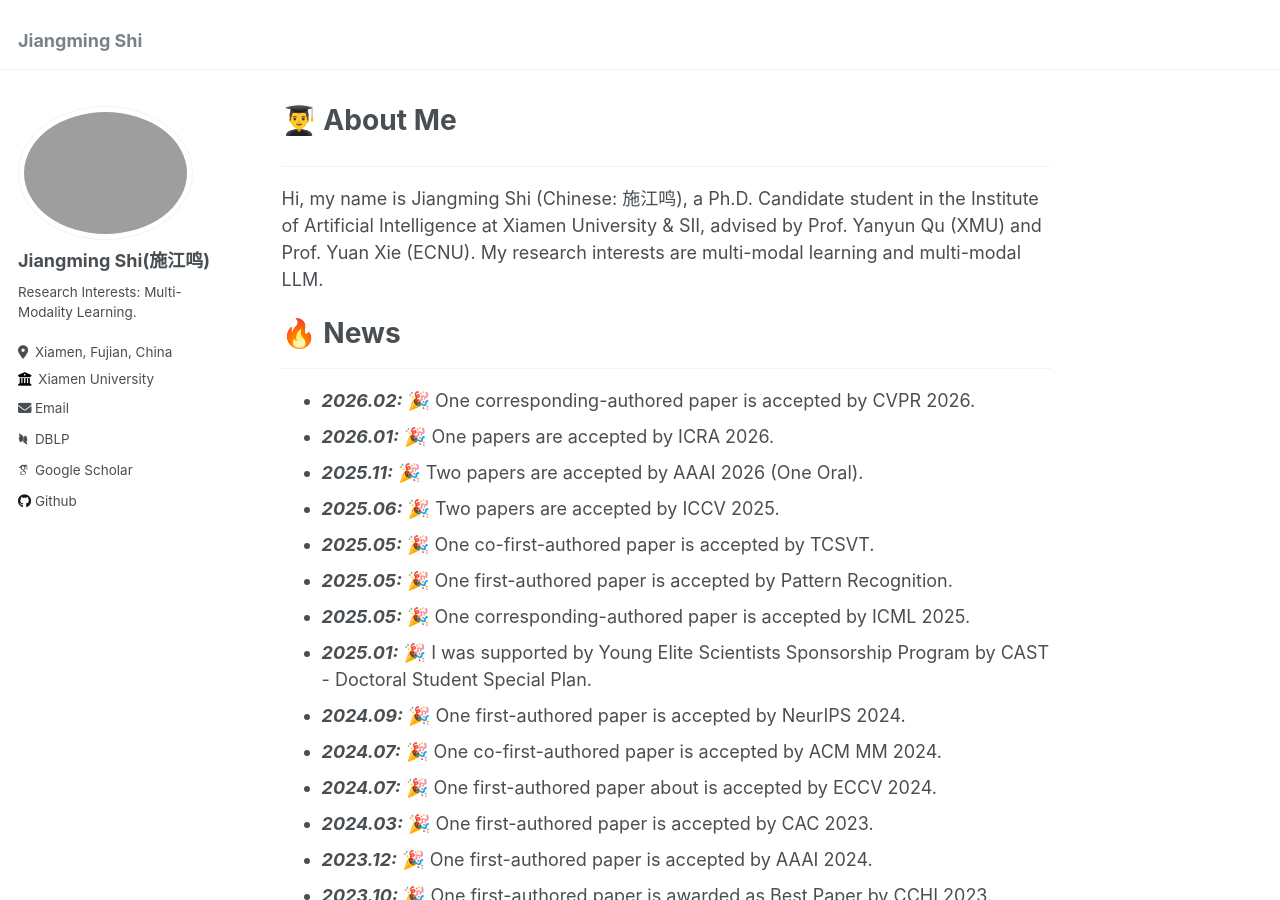
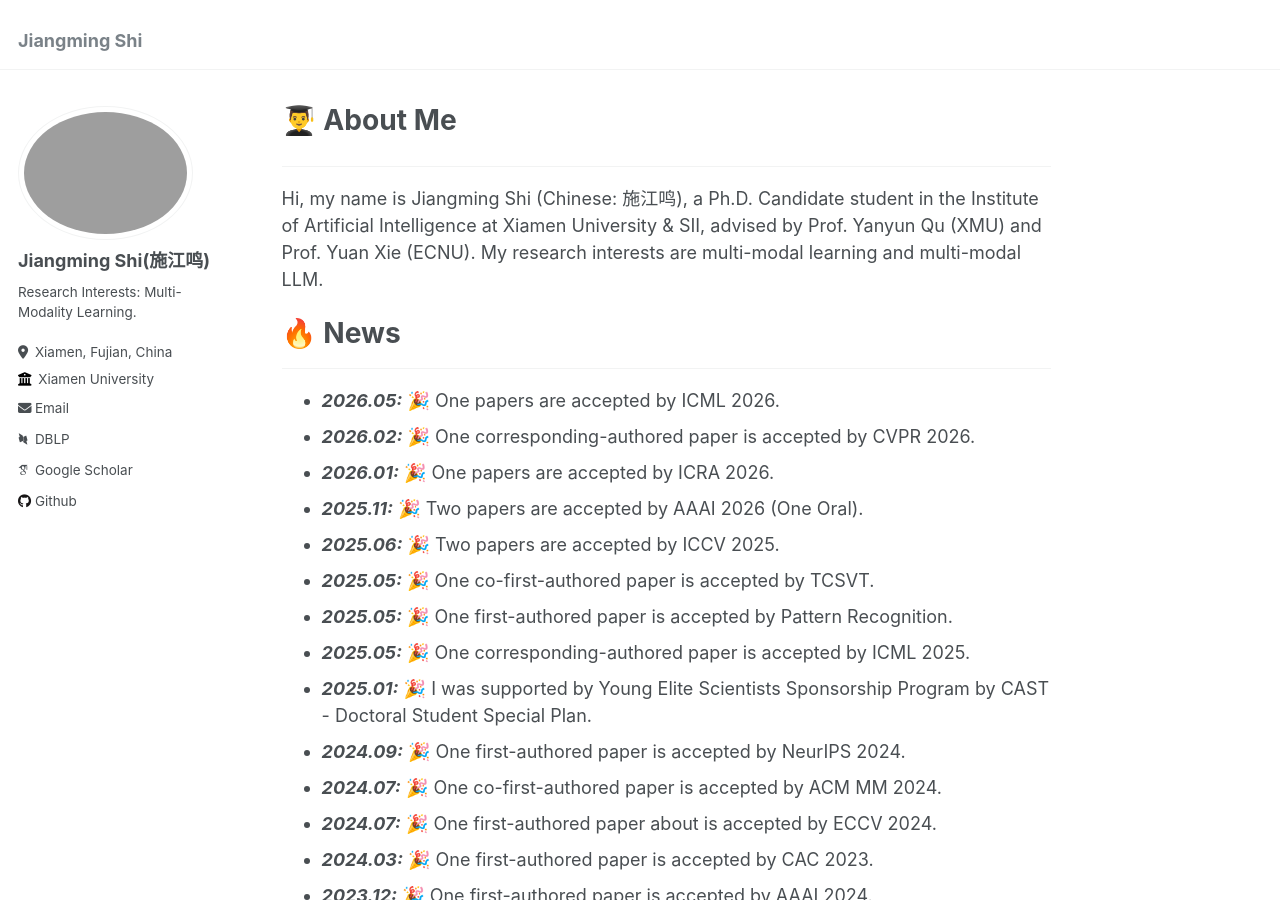
Before and after one commit to shijiangming1/shijiangming1.github.io, a Jekyll site: the page built from _pages/about.md, in a window 1280 px wide and 900 px high. Built offline with Jekyll 4.4.1, drawn with Linux system fonts in a browser that asks for light colours; some web fonts are replaced.

Commit message:
Update about.md

```diff
--- a/_pages/about.md
+++ b/_pages/about.md
@@ -16,6 +16,9 @@ Hi, my name is Jiangming Shi (Chinese: 施江鸣), a Ph.D. Candidate student in
 ======
 <hr>
 <ul>
+  <li>
+    <strong><i>2026.05:</i></strong> 🎉 One papers are accepted by ICML 2026.
+  </li>
   <li>
     <strong><i>2026.02:</i></strong> 🎉 One corresponding-authored paper is accepted by CVPR 2026.
   </li>
```
